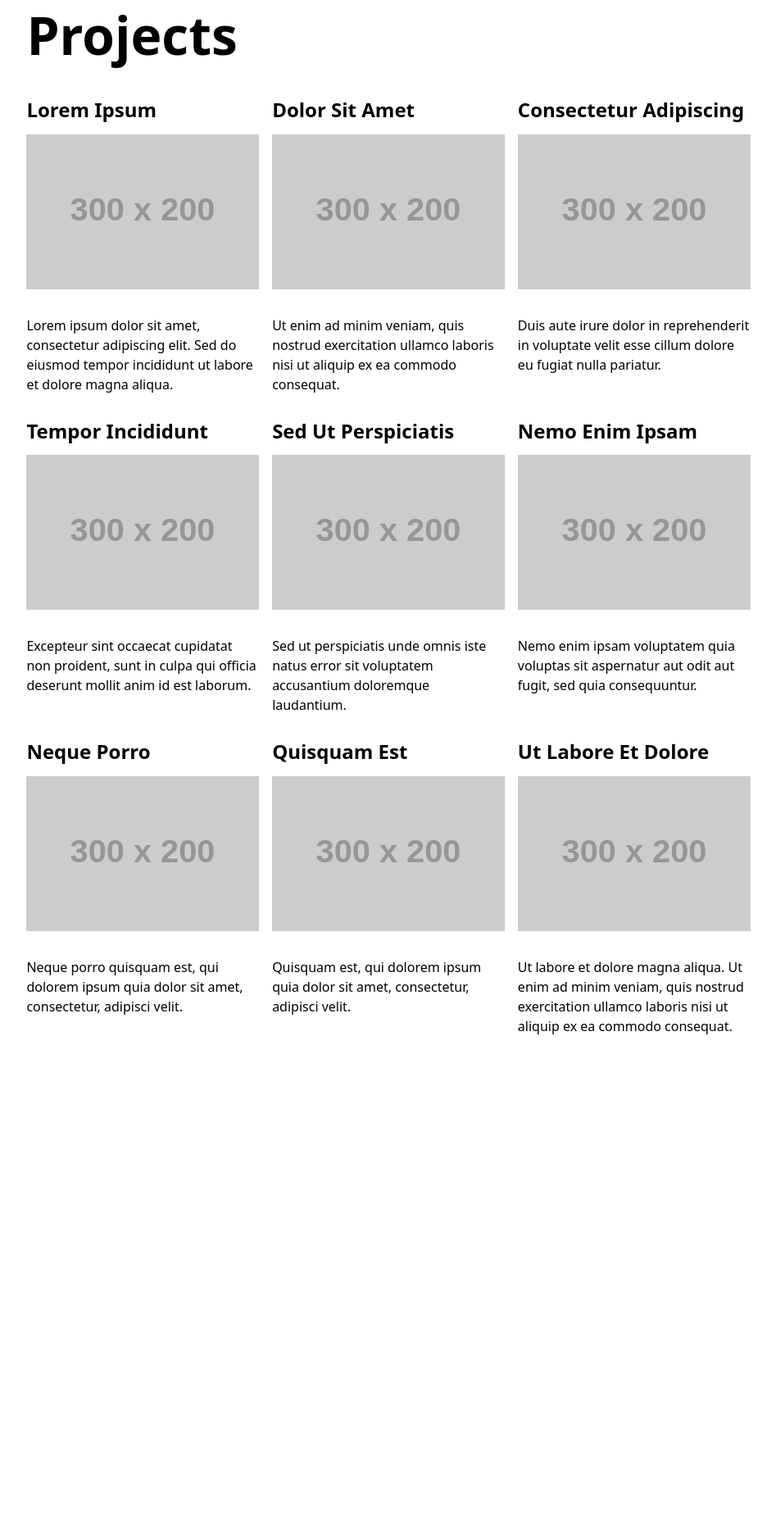
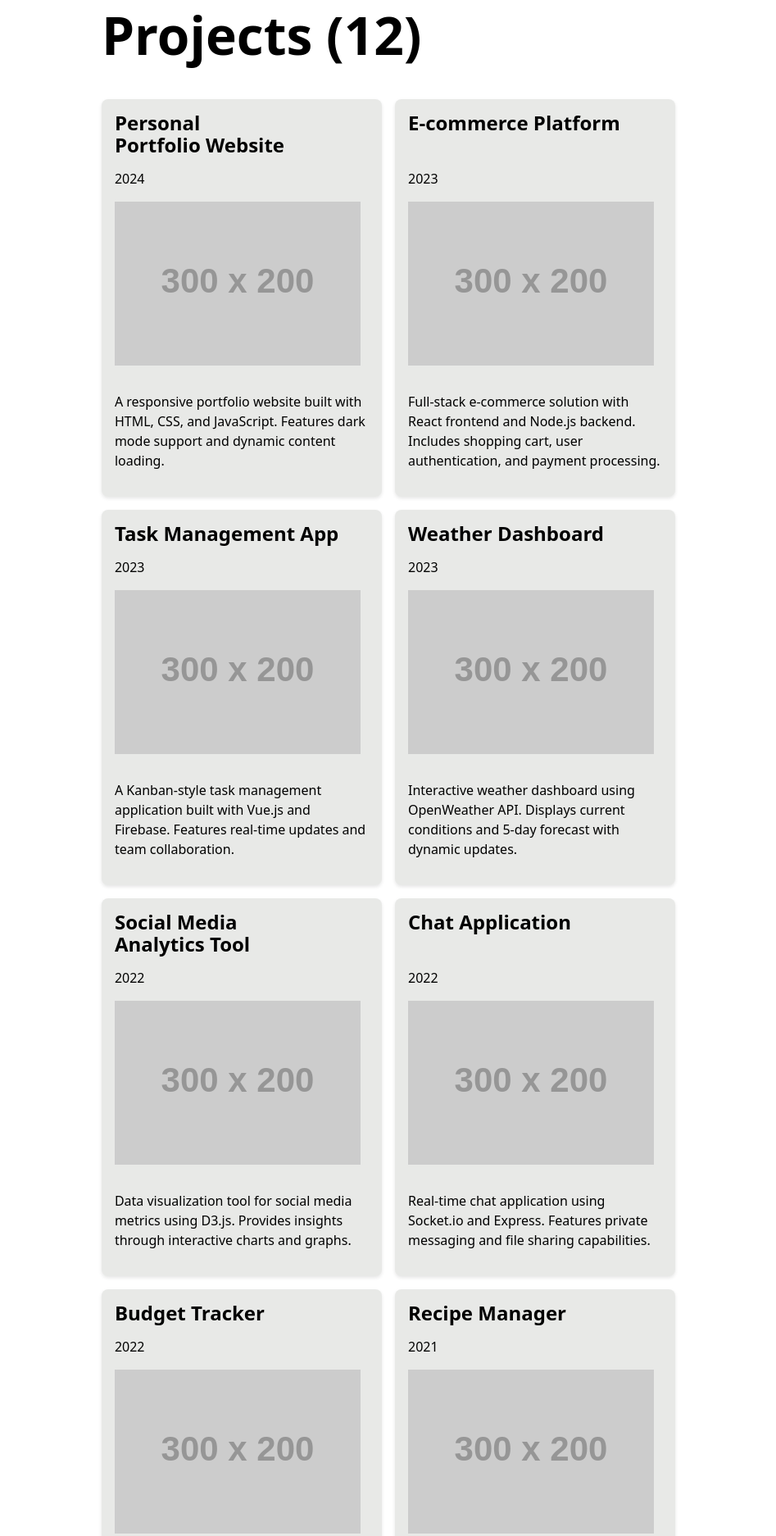
Before and after one commit to jktrns/portfolio, a plain HTML site: page projects/index.html in a window 1280 px wide. Shown: the part 100-1974 px from the top of the page at 82% size, without its empty margins (166-1113 px from the left). Before the commit the page ends 1404 px from the top, so only its background shows below. Drawn offline with Linux system fonts and the light colour scheme; placeholder pictures from the web are drawn by us.

Commit message:
feat: lab 4

```diff
--- a/global.js
+++ b/global.js
@@ -116,3 +116,37 @@ document.addEventListener("DOMContentLoaded", () => {
   initThemeSelector();
   initContactForm();
 });
+
+export async function fetchJSON(url) {
+  try {
+      const response = await fetch(url);
+      if (!response.ok) {
+          throw new Error(`Failed to fetch: ${response.statusText}`);
+      }
+      return await response.json();
+  } catch (error) {
+      console.error('Error fetching JSON:', error);
+      throw error;
+  }
+}
+
+export async function fetchGitHubData(username) {
+  return fetchJSON(`https://api.github.com/users/${username}`);
+}
+
+export function renderProjects(projects, containerElement, headingLevel = 'h2') {
+  if (!containerElement) return;
+
+  containerElement.innerHTML = '';
+
+  projects.forEach(project => {
+      const article = document.createElement('article');
+      article.innerHTML = `
+          <${headingLevel}>${project.title}</${headingLevel}>
+          <time>${project.year}</time>
+          <img src="${project.image}" alt="${project.title}">
+          <p>${project.description}</p>
+      `;
+      containerElement.appendChild(article);
+  });
+}
--- /dev/null
+++ b/lib/projects.json
@@ -0,0 +1,74 @@
+[
+    {
+      "title": "Personal Portfolio Website",
+      "year": "2024",
+      "image": "https://placehold.co/300x200",
+      "description": "A responsive portfolio website built with HTML, CSS, and JavaScript. Features dark mode support and dynamic content loading."
+    },
+    {
+      "title": "E-commerce Platform",
+      "year": "2023",
+      "image": "https://placehold.co/300x200",
+      "description": "Full-stack e-commerce solution with React frontend and Node.js backend. Includes shopping cart, user authentication, and payment processing."
+    },
+    {
+      "title": "Task Management App",
+      "year": "2023",
+      "image": "https://placehold.co/300x200",
+      "description": "A Kanban-style task management application built with Vue.js and Firebase. Features real-time updates and team collaboration."
+    },
+    {
+      "title": "Weather Dashboard",
+      "year": "2023",
+      "image": "https://placehold.co/300x200",
+      "description": "Interactive weather dashboard using OpenWeather API. Displays current conditions and 5-day forecast with dynamic updates."
+    },
+    {
+      "title": "Social Media Analytics Tool",
+      "year": "2022",
+      "image": "https://placehold.co/300x200",
+      "description": "Data visualization tool for social media metrics using D3.js. Provides insights through interactive charts and graphs."
+    },
+    {
+      "title": "Chat Application",
+      "year": "2022",
+      "image": "https://placehold.co/300x200",
+      "description": "Real-time chat application using Socket.io and Express. Features private messaging and file sharing capabilities."
+    },
+    {
+      "title": "Budget Tracker",
+      "year": "2022",
+      "image": "https://placehold.co/300x200",
+      "description": "Personal finance management tool with expense categorization and budget planning features. Built with React and MongoDB."
+    },
+    {
+      "title": "Recipe Manager",
+      "year": "2021",
+      "image": "https://placehold.co/300x200",
+      "description": "Digital recipe management system with ingredient scaling and meal planning features. Uses PostgreSQL for data storage."
+    },
+    {
+      "title": "Fitness Tracking App",
+      "year": "2021",
+      "image": "https://placehold.co/300x200",
+      "description": "Mobile-first fitness tracking application with workout planning and progress visualization. Built using React Native."
+    },
+    {
+      "title": "Content Management System",
+      "year": "2021",
+      "image": "https://placehold.co/300x200",
+      "description": "Custom CMS built with PHP and MySQL. Features user roles, content versioning, and media management."
+    },
+    {
+      "title": "Music Streaming Service",
+      "year": "2020",
+      "image": "https://placehold.co/300x200",
+      "description": "Spotify-like music streaming platform with playlist creation and social features. Uses AWS S3 for media storage."
+    },
+    {
+      "title": "Educational Platform",
+      "year": "2020",
+      "image": "https://placehold.co/300x200",
+      "description": "Online learning platform with course management, video lectures, and progress tracking. Built with Django and React."
+    }
+  ]
--- a/projects/index.html
+++ b/projects/index.html
@@ -9,60 +9,10 @@
 </head>
 
 <body>
-    <h1>Projects</h1>
-    <div class="projects">
-        <article>
-            <h2>Lorem Ipsum</h2>
-            <img src="https://placehold.co/300x200" alt="Lorem ipsum project">
-            <p>Lorem ipsum dolor sit amet, consectetur adipiscing elit. Sed do eiusmod tempor incididunt ut labore et
-                dolore magna aliqua.</p>
-        </article>
-        <article>
-            <h2>Dolor Sit Amet</h2>
-            <img src="https://placehold.co/300x200" alt="Dolor sit amet project">
-            <p>Ut enim ad minim veniam, quis nostrud exercitation ullamco laboris nisi ut aliquip ex ea commodo
-                consequat.</p>
-        </article>
-        <article>
-            <h2>Consectetur Adipiscing</h2>
-            <img src="https://placehold.co/300x200" alt="Consectetur project">
-            <p>Duis aute irure dolor in reprehenderit in voluptate velit esse cillum dolore eu fugiat nulla pariatur.
-            </p>
-        </article>
-        <article>
-            <h2>Tempor Incididunt</h2>
-            <img src="https://placehold.co/300x200" alt="Tempor project">
-            <p>Excepteur sint occaecat cupidatat non proident, sunt in culpa qui officia deserunt mollit anim id est
-                laborum.</p>
-        </article>
-        <article>
-            <h2>Sed Ut Perspiciatis</h2>
-            <img src="https://placehold.co/300x200" alt="Perspiciatis project">
-            <p>Sed ut perspiciatis unde omnis iste natus error sit voluptatem accusantium doloremque laudantium.</p>
-        </article>
-        <article>
-            <h2>Nemo Enim Ipsam</h2>
-            <img src="https://placehold.co/300x200" alt="Nemo project">
-            <p>Nemo enim ipsam voluptatem quia voluptas sit aspernatur aut odit aut fugit, sed quia consequuntur.</p>
-        </article>
-        <article>
-            <h2>Neque Porro</h2>
-            <img src="https://placehold.co/300x200" alt="Neque project">
-            <p>Neque porro quisquam est, qui dolorem ipsum quia dolor sit amet, consectetur, adipisci velit.</p>
-        </article>
-        <article>
-            <h2>Quisquam Est</h2>
-            <img src="https://placehold.co/300x200" alt="Quisquam project">
-            <p>Quisquam est, qui dolorem ipsum quia dolor sit amet, consectetur, adipisci velit.</p>
-        </article>
-        <article>
-            <h2>Ut Labore Et Dolore</h2>
-            <img src="https://placehold.co/300x200" alt="Labore project">
-            <p>Ut labore et dolore magna aliqua. Ut enim ad minim veniam, quis nostrud exercitation ullamco laboris nisi
-                ut aliquip ex ea commodo consequat.</p>
-        </article>
-    </div>
+    <h1 class="projects-title">Projects</h1>
+    <div class="projects"></div>
     <script type="module" src="../global.js"></script>
+    <script type="module" src="projects.js"></script>
 </body>
 
 </html>
--- /dev/null
+++ b/projects/projects.js
@@ -0,0 +1,19 @@
+import { fetchJSON, renderProjects } from '../global.js';
+
+async function init() {
+    try {
+        const projects = await fetchJSON('../lib/projects.json');
+        const projectsContainer = document.querySelector('.projects');
+        const projectsTitle = document.querySelector('.projects-title');
+
+        if (projectsTitle) {
+            projectsTitle.textContent = `Projects (${projects.length})`;
+        }
+
+        renderProjects(projects, projectsContainer, 'h2');
+    } catch (error) {
+        console.error('Error initializing projects:', error);
+    }
+}
+
+init();
--- a/style.css
+++ b/style.css
@@ -1,7 +1,7 @@
 :root {
   --color-accent: oklch(65.43% 0.1207 122.31);
   --color-border: oklch(50% 10% 200 / 40%);
-  --max-width: 100ch;
+  --max-width: 80ch;
   --spacing-sm: 0.5em;
   --spacing-md: 1em;
   --spacing-lg: 2em;
@@ -19,7 +19,7 @@ html {
 }
 
 body {
-  font: 100%/1.5 system-ui;
+  font: 100%/1.5 "Geist", system-ui;
   max-width: var(--max-width);
   margin-inline: max(var(--spacing-md), (100% - var(--max-width)) / 2);
   padding: var(--spacing-md);
@@ -124,7 +124,12 @@ textarea {
 .projects article {
   display: grid;
   grid-template-rows: subgrid;
-  grid-row: span 3;
+  grid-row: span 4;
+  padding: var(--spacing-md);
+  border-radius: 8px;
+  background: oklch(from var(--color-accent) l 5% h / 20%);
+  box-shadow: 0 2px 4px oklch(0 0 0 / 10%);
+  transition: transform 0.2s ease;
 }
 
 .projects h2 {
@@ -146,7 +151,6 @@ textarea {
   padding: 2em;
   background: oklch(from var(--color-accent) l 5% h / 20%);
   border-radius: 8px;
-  border: 1px solid var(--color-accent);
 }
 
 .resume header h1 {
@@ -218,3 +222,40 @@ textarea {
   color: var(--color-accent);
   font-weight: bold;
 }
+
+#profile-stats {
+  margin: 2em 0;
+  padding: 1em;
+  background: oklch(from var(--color-accent) l 5% h / 20%);
+  border-radius: 8px;
+}
+
+#profile-stats h2 {
+  margin-top: 0;
+  color: var(--color-accent);
+}
+
+#profile-stats dl {
+  display: grid;
+  grid-template-columns: repeat(4, 1fr);
+  gap: 0em 1em;
+  margin: 0;
+}
+
+#profile-stats dt {
+  grid-row: 1;
+}
+
+#profile-stats dd {
+  margin: 0;
+  grid-row: 2;
+  text-align: left;
+  font-size: 1.5em;
+  font-weight: 600;
+}
+
+@media (max-width: 600px) {
+  #profile-stats dl {
+      grid-template-columns: repeat(2, 1fr);
+  }
+}
```
Also changed, not shown: index.html (+7 -0 lines), index.js (added, +32 -0 lines).
